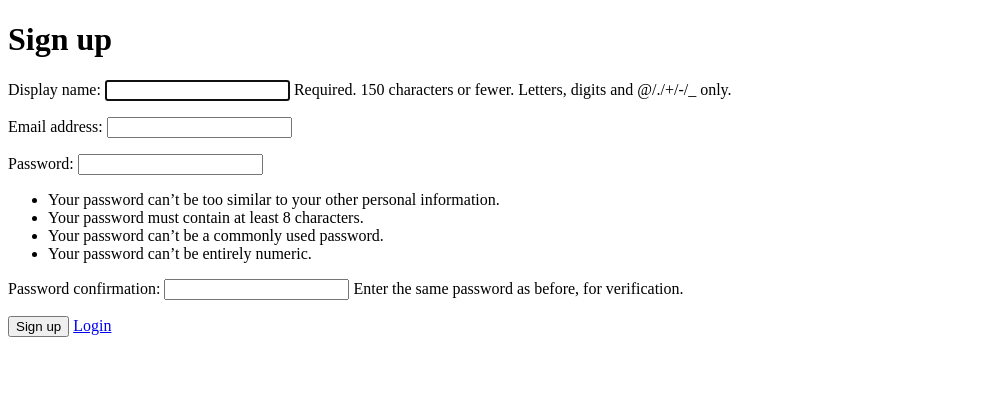
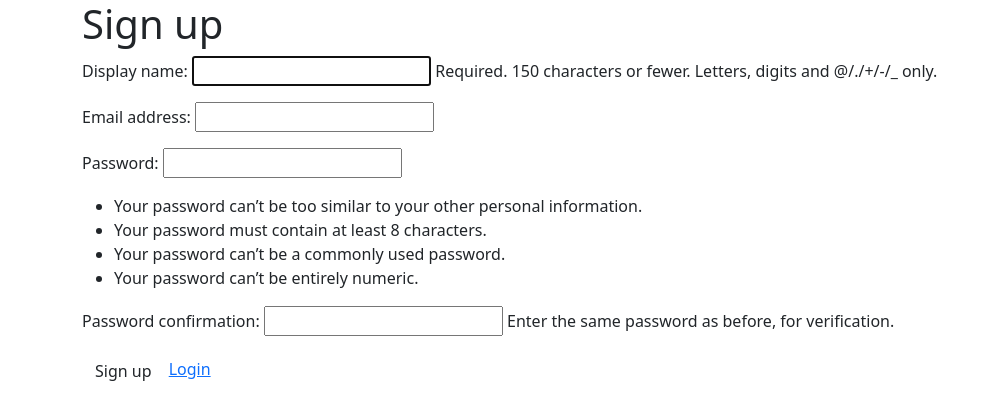
Before and after one commit to briandequack/chat_clone, a Django app: page /signup/ in a window 1280 px wide. Shown: the top 420 px of the page, without its empty margins (0-992 px from the left). Run offline with Django 4.2, Linux system fonts and the light colour scheme; parts of the project's set-up code (start-up, migrations or seed data) failed here and were passed over.

Commit message:
updated sign up page

```diff
--- a/mysite/accounts/templates/accounts/signup.html
+++ b/mysite/accounts/templates/accounts/signup.html
@@ -1,13 +1,15 @@
 <!DOCTYPE html>
+<script src="https://cdn.jsdelivr.net/npm/bootstrap@5.1.3/dist/js/bootstrap.bundle.min.js" integrity="sha384-ka7Sk0Gln4gmtz2MlQnikT1wXgYsOg+OMhuP+IlRH9sENBO0LRn5q+8nbTov4+1p" crossorigin="anonymous"></script>
+<link href="https://cdn.jsdelivr.net/npm/bootstrap@5.1.3/dist/css/bootstrap.min.css" rel="stylesheet" integrity="sha384-1BmE4kWBq78iYhFldvKuhfTAU6auU8tT94WrHftjDbrCEXSU1oBoqyl2QvZ6jIW3" crossorigin="anonymous">
+ <meta name="viewport" content="width=device-width, initial-scale=1.0">
 <div class="container">
+
   <h1>Sign up</h1>
   <form method="POST">
     {% csrf_token %}
     {{ form.as_p }}
     <input class="btn btn-default" type="submit" value="Sign up">
 
-
-
     <a href="{% url 'accounts:login2' %}">Login</a>
 
   </form>
```
